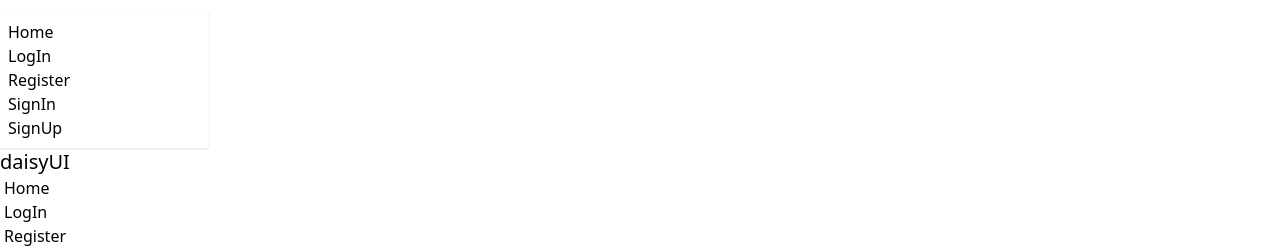
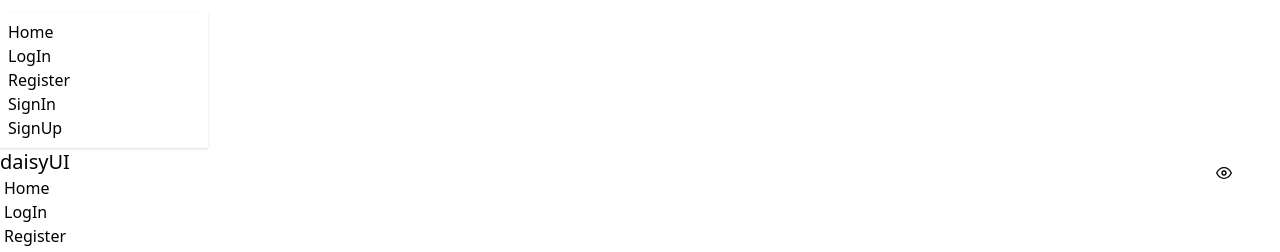
Before and after one commit to mdriyajulislamakash11/Module-50-Gmail-Password-Authentications, a React (Vite) app: page /login in a window 1280 px wide. Shown: the top 252 px of the page. Built offline with nearby package versions, Linux system fonts and the light colour scheme.

Commit message:
password feild er toggle korlam

```diff
--- a/package.json
+++ b/package.json
@@ -15,6 +15,7 @@
     "match-sorter": "^8.0.0",
     "react": "^19.0.0",
     "react-dom": "^19.0.0",
+    "react-icons": "^5.5.0",
     "react-router-dom": "^7.5.2",
     "sort-by": "^1.2.0"
   },
--- a/src/components/Login.jsx
+++ b/src/components/Login.jsx
@@ -1,9 +1,13 @@
 import { createUserWithEmailAndPassword } from "firebase/auth";
 import React, { useState } from "react";
 import auth from "./farebase.init";
+import { FiEye } from "react-icons/fi";
+import { FaRegEyeSlash } from "react-icons/fa";
 
 const Login = () => {
+  const [showPassword, setShowPassword] = useState(false);
   const [success, setSuccess] = useState(false);
+
   const [error, setError] = useState("");
 
   const handleFormSubmit = (e) => {
@@ -56,16 +60,25 @@
               className="input input-bordered"
             />
           </div>
+
           <div className="form-control">
             <label className="label">
               <span className="label-text">Password</span>
             </label>
             <input
-              type="password"
+              type={showPassword ? "text" : "password"}
               name="password"
               placeholder="password"
               className="input input-bordered"
             />
+
+            <button onClick={() => setShowPassword(!showPassword)} className="btn btn-xs absolute right-12 top-[165px]  ">
+              {
+                showPassword ? <FaRegEyeSlash /> : <FiEye />
+              }
+
+            </button>
+
             <label className="label">
               <a href="#" className="label-text-alt link link-hover">
                 Forgot password?
```
Also changed, not shown: 1 other file (tests, documents, lock files or other folders).
